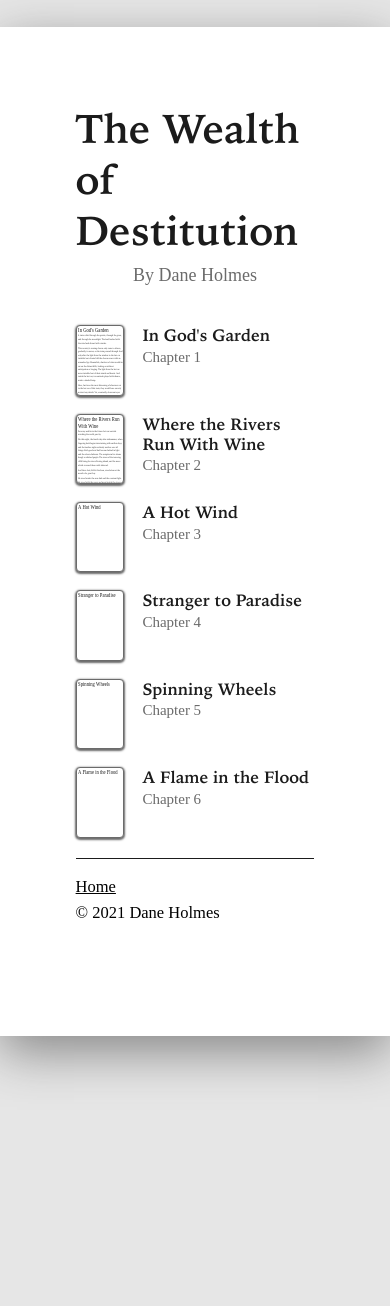
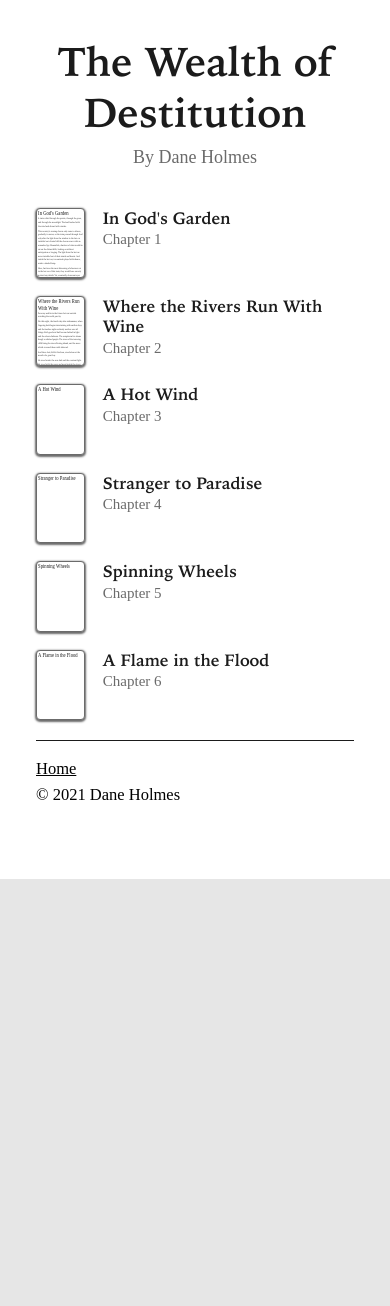
Before and after one commit to daneholmes/wealthofdestitution.com, a Jekyll site: the page built from index.md, in a window 390 px wide. Built offline with Jekyll 4.4.1, drawn with Linux system fonts in a browser that asks for light colours; after the commit the page ends 900 px from its top, so only the background shows below that.

Commit message:
Mobile optomizations

```diff
--- a/_includes/header.html
+++ b/_includes/header.html
@@ -3,7 +3,7 @@
     <div class="chapter-number">CHAPTER {{ page.chapter }}</div>
 		<h1 class="page-heading">{{ page.title }}</h1>
 	{% else %}
-		<h1>{{ site.title | escape }}</h1>
+		<h1 style="text-align: center;">{{ site.title | escape }}</h1>
 		<div class="author">By {{site.author.name}}</div>
 	{% endif %}
 </header>
--- a/_sass/wealthy/_base.scss
+++ b/_sass/wealthy/_base.scss
@@ -38,6 +38,18 @@
   font-size: $base-font-size * 1.4;
   padding-bottom: $spacing-unit;
 }
+
+@media only screen and (max-width: 600px) {
+  container {
+    display: grid;
+    max-width: $content-width;
+    min-height: 100%;
+    padding: ($spacing-unit * 2);
+    margin: 0 0;
+    box-shadow: none;
+  }
+}
+
 /**
  * Images
  */
```
Lines whose indentation alone changed are shown as unchanged.
